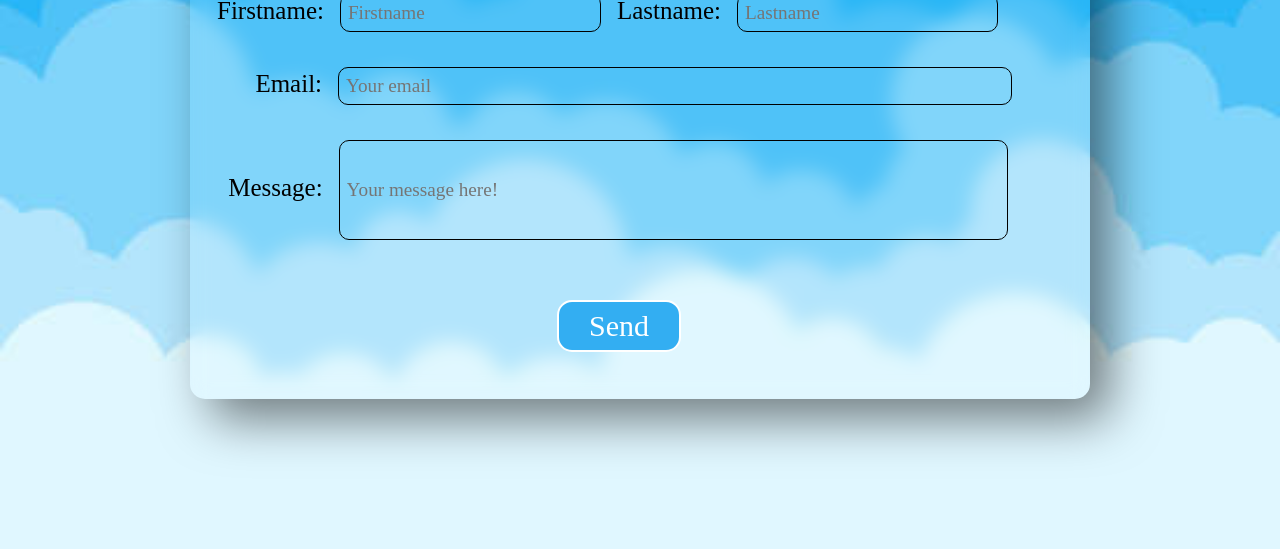
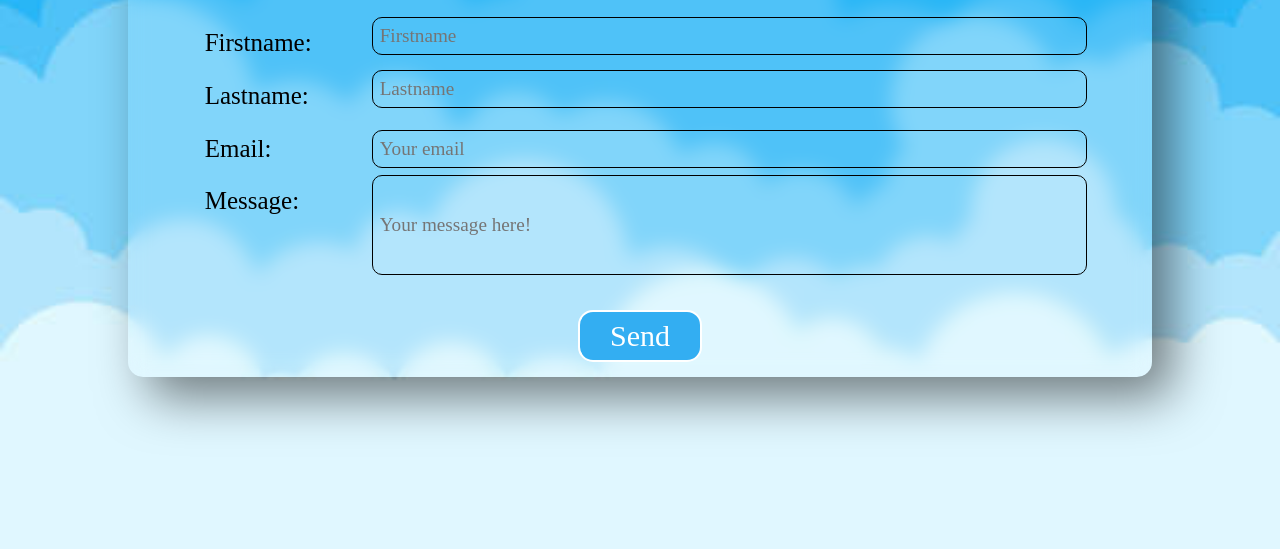
Before and after one commit to PankajKumar1947/Cloud_Storage, a plain HTML site: page pages/contact.html in a window 1280 px wide. Shown: the part 251-800 px from the top of the page. Drawn offline with Linux system fonts and the light colour scheme.

Commit message:
contact page updated

```diff
--- a/pages/contact.html
+++ b/pages/contact.html
@@ -37,12 +37,11 @@
         font-weight: bold;
         font-size: 35px;
         padding: 10px;
-        margin-left: 20rem;
+        text-align: center;
     }
 
     .form_elements {
-        height: 500px;
-        width: 900px;
+        width:80vw;
         box-shadow: 20px 20px 50px rgba(0, 0, 0, 0.5) !important;
         border-radius: 15px;
         backdrop-filter: blur(10px);
@@ -53,9 +52,60 @@
         flex-wrap: wrap;
     }
 
+    .name-fields div{
+        width: 100%;
+        padding: 0px 5% 0px 5%;
+        display: flex;
+        flex-direction: row;
+        align-items: center;
+        justify-content: space-between;
+        flex-wrap: wrap;
+    }
 
-    .name-fields input {
-        width: 30%;
+    .name-fields div input {
+        padding: 7px;
+        font-size: 1.2rem;
+        width: 80%;
+        margin-bottom: 15px;
+        box-sizing: border-box;
+        border: 1px solid black;
+        border-radius: 10px;
+        background: none;
+    }
+
+    .contact-fields{
+        width: 100%;
+        padding: 0px 5% 0px 5%;
+        display: flex;
+        align-items: center;
+        flex-wrap: wrap;
+        justify-content: space-between;
+    }
+
+    .contact-fields input {
+        width: 80%;
+        padding: 7px;
+        font-size: 1.2rem;
+        box-sizing: border-box;
+        border: 1px solid black;
+        border-radius: 10px;
+        background: none;
+    }
+
+    form div {
+        padding-top: 20px;
+    }
+
+    .message-field{
+        padding: 0px 5% 0px 5%;
+        display: flex;
+        justify-content: space-between;
+        flex-wrap: wrap;
+    }
+
+    .message-field input {
+        height: 100px;
+        width: 80%;
         padding: 7px;
         font-size: 1.2rem;
         margin-bottom: 15px;
@@ -65,39 +115,10 @@
         background: none;
     }
 
-    .contact-fields {
-        padding-left: 2.4rem;
-    }
-
-    .contact-fields input {
-        width: 81%;
-        padding: 7px;
-        font-size: 1.2rem;
-        margin-bottom: 15px;
-        box-sizing: border-box;
-        border: 1px solid black;
-        border-radius: 10px;
-        background: none;
-    }
-
-    .message-field {
-        padding-left: 0.7rem;
-    }
-
-    form div {
-        padding-top: 20px;
-    }
-
-    .message-field input {
-        height: 100px;
-        width: 78%;
-        padding: 7px;
-        font-size: 1.2rem;
-        margin-bottom: 15px;
-        box-sizing: border-box;
-        border: 1px solid black;
-        border-radius: 10px;
-        background: none;
+    .send{
+        display: flex;
+        justify-content: center;
+        align-items: center;
     }
 
     .send_button {
@@ -115,20 +136,8 @@
     .send_button:hover {
         background-color: white;
         color: rgb(51, 174, 242);
-        font-size: 30px;
-        padding-left: 30px;
-        padding-right: 30px;
-        padding-top: 7px;
-        padding-bottom: 7px;
-        border-radius: 15px;
-        border: 2px solid rgb(51, 174, 242);
-
     }
 
-    button {
-        margin-left: 22rem;
-        margin-top: 45px;
-    }
     </style>
 
 </head>
@@ -139,11 +148,14 @@
             <div class="form_elements">
                 <h1>REACH US</h1>
                 <div class="name-fields">
-                    <label for="firstname" class="email_phone">Firstname:</label>
-                    <input type="text" id="firstname" placeholder="Firstname">
-
-                    <label for="lastname">Lastname:</label>
-                    <input type="text" id="lastname" placeholder="Lastname">
+                    <div>
+                        <label for="firstname" class="email_phone">Firstname:</label>
+                        <input type="text" id="firstname" placeholder="Firstname">
+                    </div>
+                    <div>
+                        <label for="lastname">Lastname:</label>
+                        <input type="text" id="lastname" placeholder="Lastname">
+                    </div>
                 </div>
                 <div class="contact-fields">
                     <label for="email" class="email_phone">Email:</label>
@@ -153,7 +165,10 @@
                     <label for="message" class="message">Message:</label>
                     <input type="text" id="message" placeholder="Your message here!">
                 </div>
-                <button type="submit" class="send_button">Send</button>
+                <div class="send">
+                    <button type="submit" class="send_button">Send</button>
+                </div>
+
             </div>
         </form>
     </div>
```
